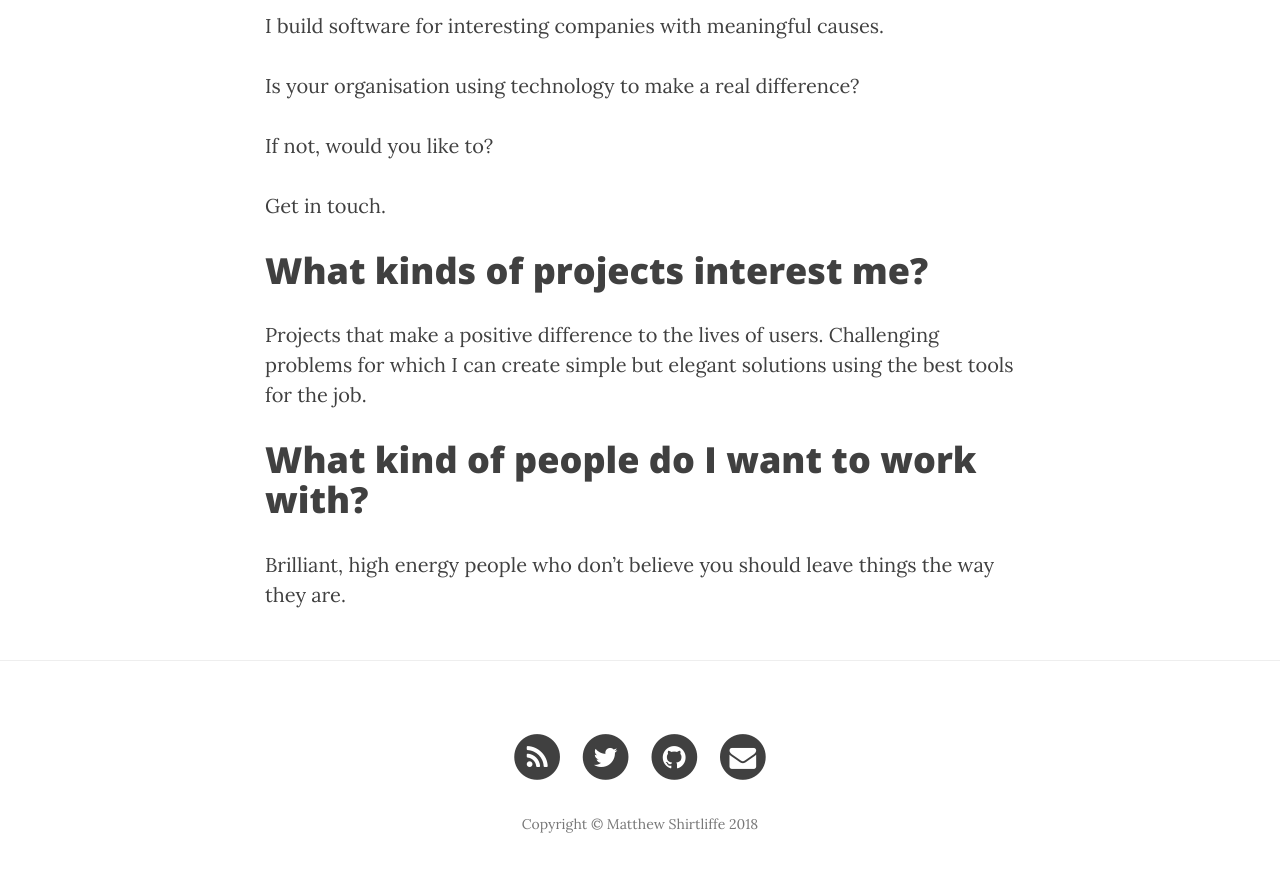
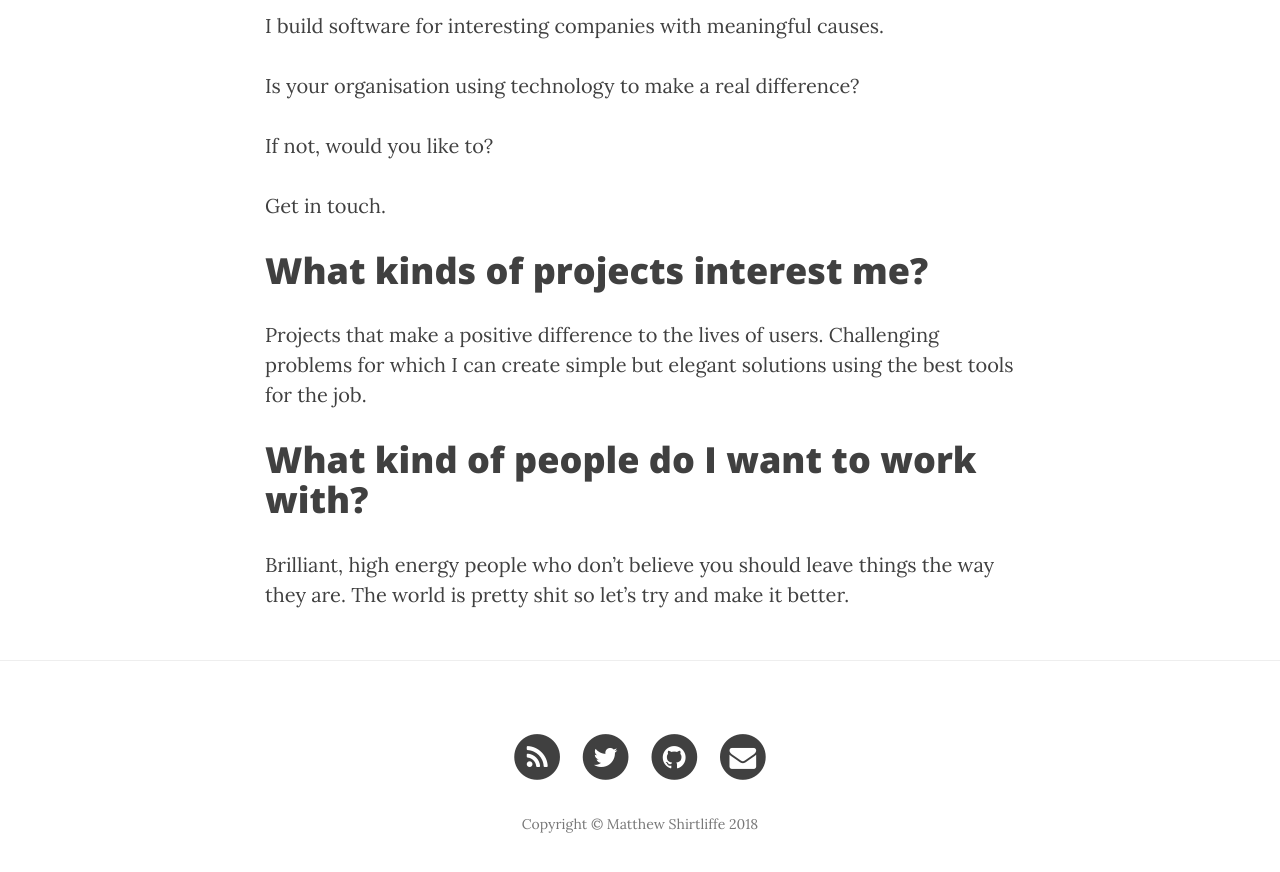
Before and after one commit to mattshirtliffe/mattshirtliffe.github.io, a Jekyll site: the page built from about.md, in a window 1280 px wide and 900 px high, scrolled down 604 px. Shown: the top 872 px of the window. Built offline with Jekyll 4.4.1, drawn with Linux system fonts in a browser that asks for light colours; nearby versions of some CDN libraries.

Commit message:
Update about.md

```diff
--- a/about.md
+++ b/about.md
@@ -20,4 +20,4 @@ Get in touch.
 Projects that make a positive difference to the lives of users. Challenging problems for which I can create simple but elegant solutions using the best tools for the job.
 
 # What kind of people do I want to work with?
-Brilliant, high energy people who don't believe you should leave things the way they are.
+Brilliant, high energy people who don't believe you should leave things the way they are. The world is pretty shit so let's try and make it better.
```
